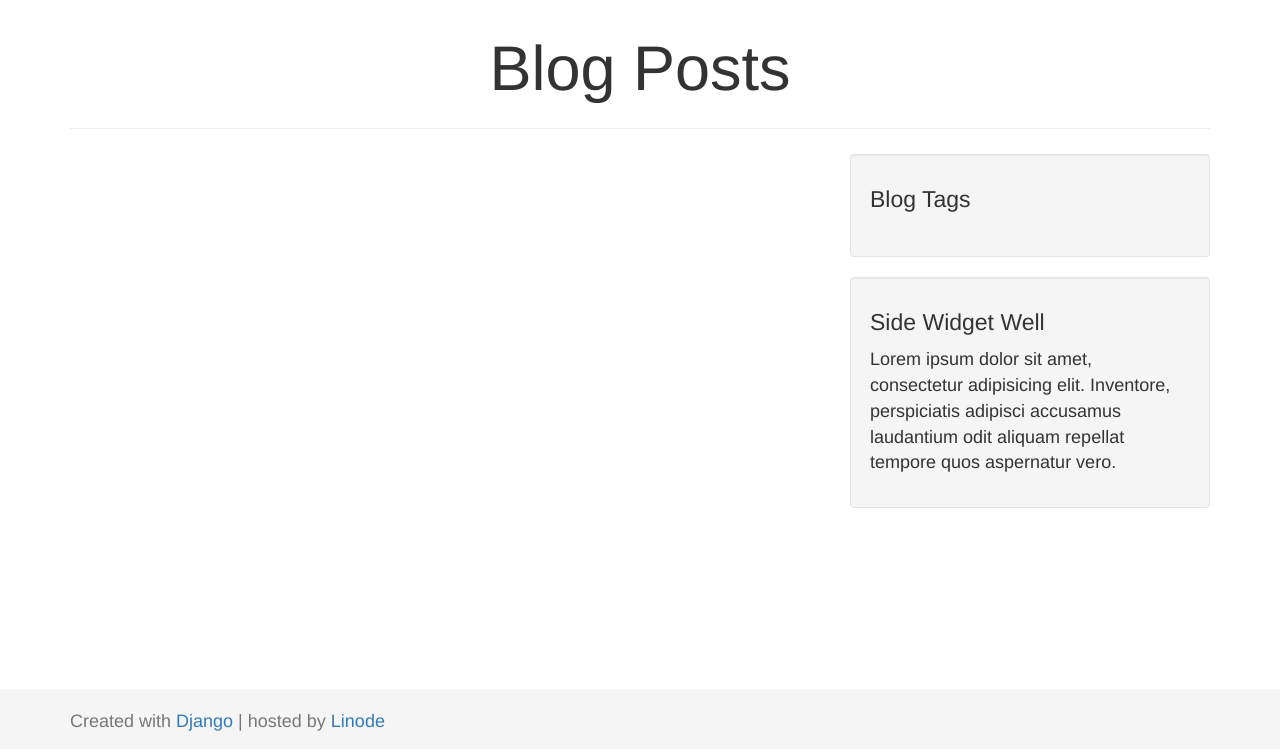
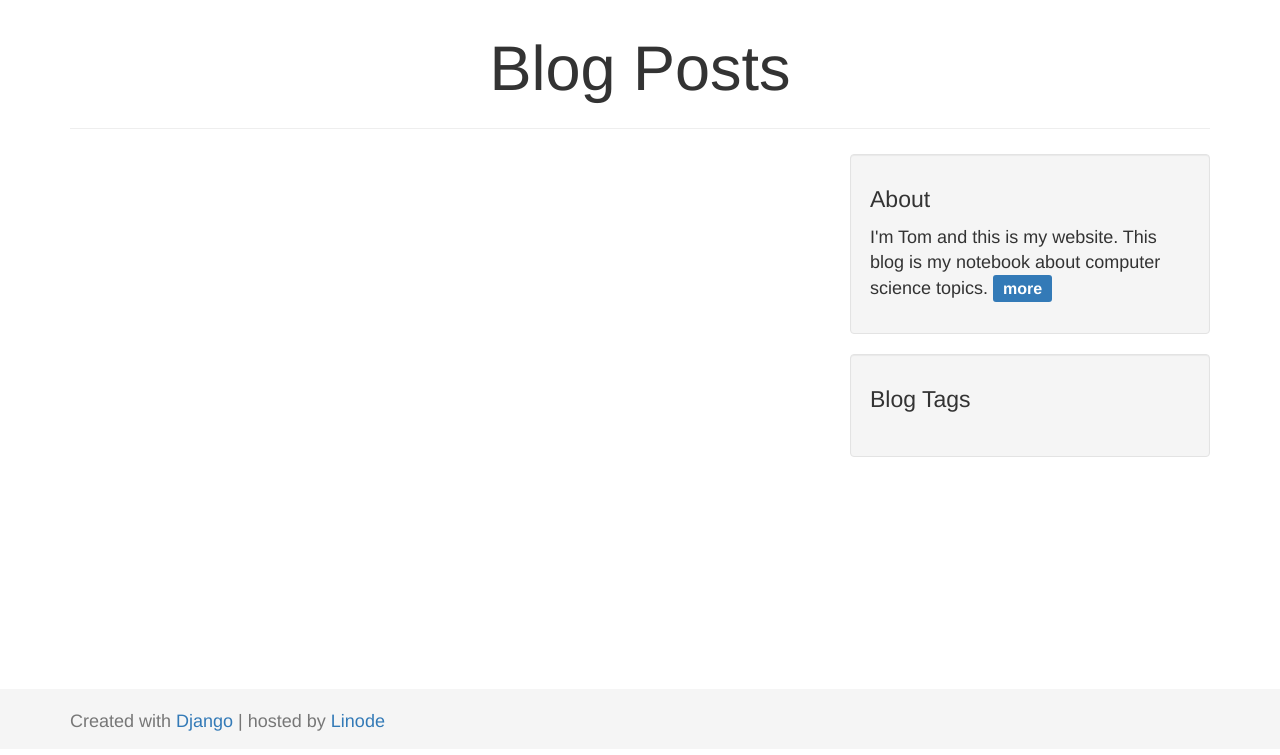
Before and after one commit to TomGijselinck/mywebsite, a Django app: page / in a window 1280 px wide. Shown: the part 51-806 px from the top of the page. Run offline with Django 3.2, Linux system fonts and the light colour scheme; data that the repository does not hold is empty; some libraries are stand-ins or nearby versions.

Commit message:
Add about side widget

```diff
--- a/myblogapp/templates/myblogapp/side_bar_widgets.html
+++ b/myblogapp/templates/myblogapp/side_bar_widgets.html
@@ -13,6 +13,12 @@
 		</div>
 	</div>
 -->
+	<!-- Side Widget Well -->
+	<div class="well">
+		<h4>About</h4>
+		<p>I'm Tom and this is my website. This blog is my notebook about computer science topics. <b><a class="bt btn-primary btn-sm" role="button" href="/about">more</a></b></p>
+	</div>
+
 	<!-- Blog Tags Well -->
 	<div class="well">
 		<h4>Blog Tags</h4>
@@ -27,11 +33,4 @@
 		</div>
 		<!-- /.row -->
 	</div>
-
-	<!-- Side Widget Well -->
-	<div class="well">
-		<h4>Side Widget Well</h4>
-		<p>Lorem ipsum dolor sit amet, consectetur adipisicing elit. Inventore, perspiciatis adipisci accusamus laudantium odit aliquam repellat tempore quos aspernatur vero.</p>
-	</div>
-
 </div>
```
